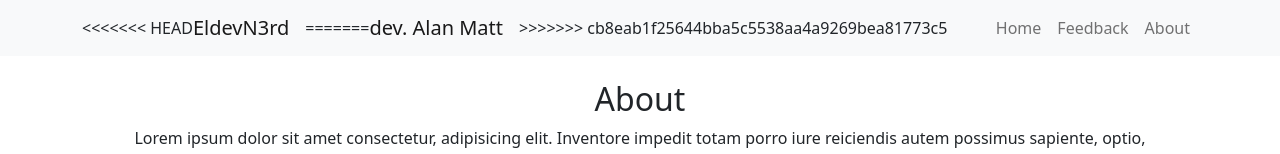
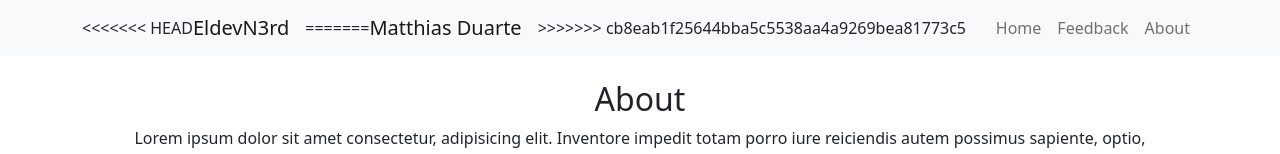
Before and after one commit to EldevN3rd/php-feedback.app, a plain HTML site: page about.html in a window 1280 px wide. Shown: the top 154 px of the page. Drawn offline with nearby package versions, Linux system fonts and the light colour scheme.

Commit message:
Update about.html

```diff
--- a/about.html
+++ b/about.html
@@ -13,7 +13,7 @@
 <<<<<<< HEAD
       <a class="navbar-brand" href="#"> EldevN3rd </a>
 =======
-      <a class="navbar-brand" href="#">dev. Alan Matt</a>
+      <a class="navbar-brand" href="#"> Matthias Duarte </a>
 >>>>>>> cb8eab1f25644bba5c5538aa4a9269bea81773c5
       <button class="navbar-toggler" type="button" data-bs-toggle="collapse" data-bs-target="#navbarNav" aria-controls="navbarNav" aria-expanded="false" aria-label="Toggle navigation">
         <span class="navbar-toggler-icon"></span>
```
